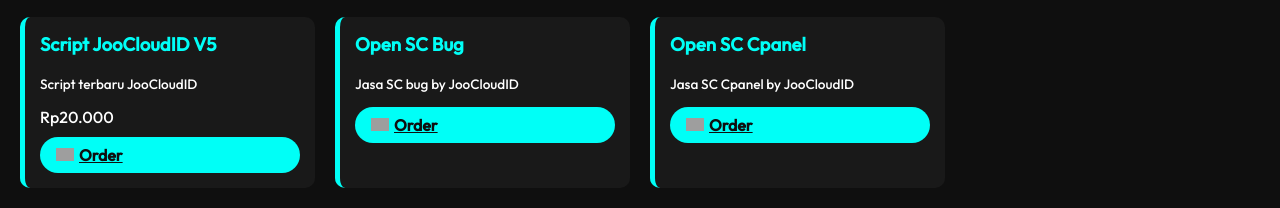
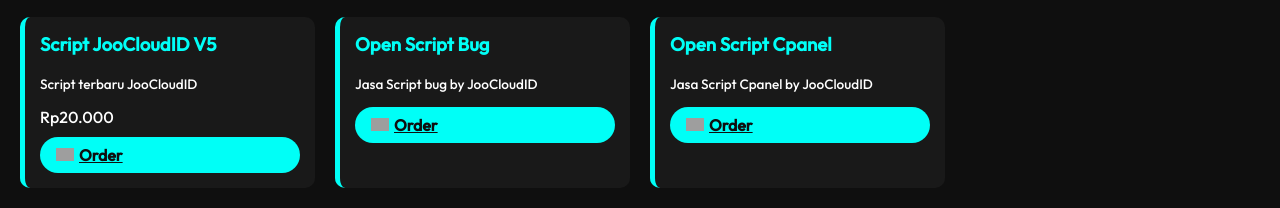
Before and after one commit to Joodev65/joocloudmyid, a plain HTML site: page shop.html in a window 1280 px wide. Shown: the part 835-1043 px from the top of the page. Drawn offline with Linux system fonts and the light colour scheme; grey boxes are pictures that could not be loaded.

Commit message:
Update shop.html

```diff
--- a/shop.html
+++ b/shop.html
@@ -302,16 +302,16 @@
   </div>
 
   <div class="product">
-    <h3>Open SC Bug</h3>
-    <p>Jasa SC bug by JooCloudID</p>
+    <h3>Open Script Bug</h3>
+    <p>Jasa Script bug by JooCloudID</p>
     <a class="order-btn" href="https://wa.me/6281362675697?text=Halo,%20aku%20mau%20order%20SC%20Bug" target="_blank">
       <img src="https://cdn-icons-png.flaticon.com/512/1170/1170576.png" class="cart-icon"> Order
     </a>
   </div>
 
   <div class="product">
-    <h3>Open SC Cpanel</h3>
-    <p>Jasa SC Cpanel by JooCloudID</p>
+    <h3>Open Script Cpanel</h3>
+    <p>Jasa Script Cpanel by JooCloudID</p>
     <a class="order-btn" href="https://wa.me/6281362675697?text=Halo,%20aku%20mau%20order%20SC%20Cpanel" target="_blank">
       <img src="https://cdn-icons-png.flaticon.com/512/1170/1170576.png" class="cart-icon"> Order
     </a>
```
